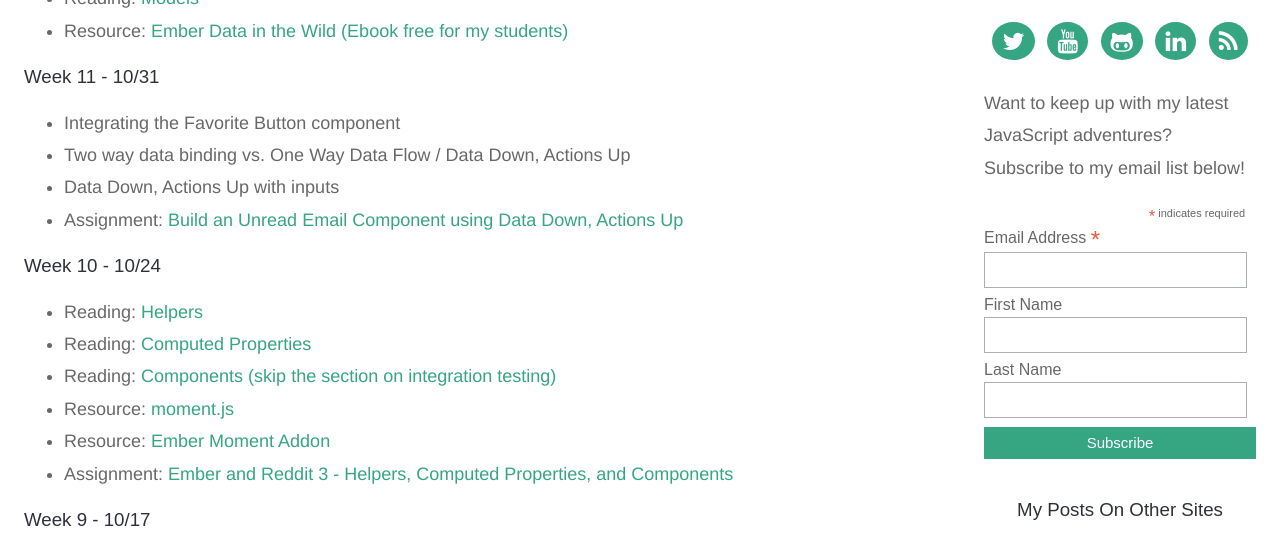
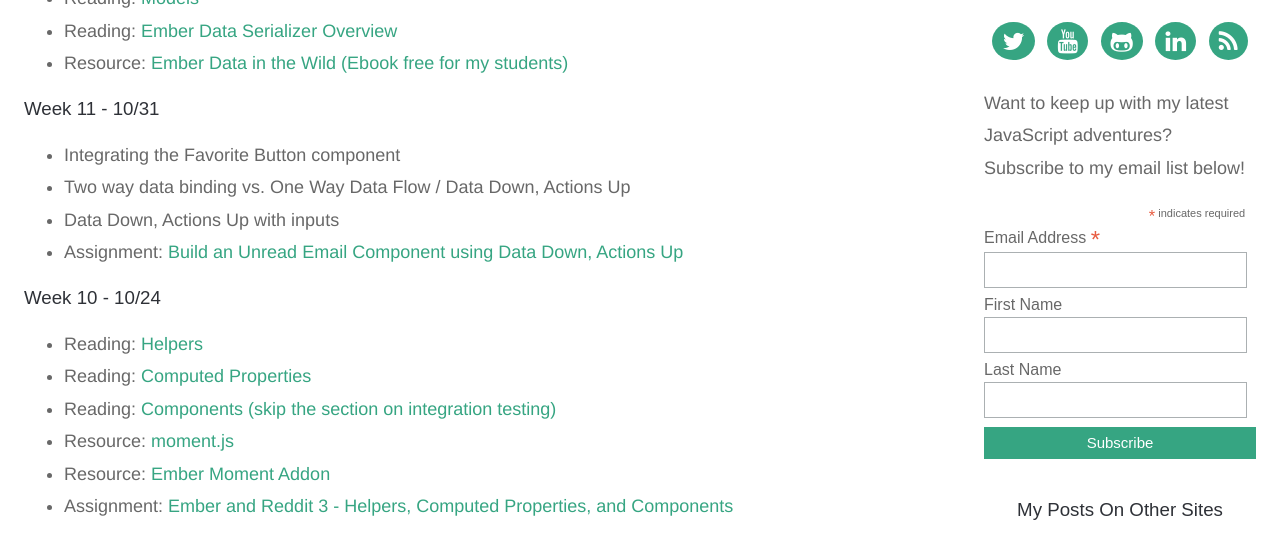
Before and after one commit to iamdtang/skaterdav85.github.io, a Jekyll site: the page built from itp-404/fall-2017.html, in a window 1280 px wide and 900 px high, cut to the strip 363-900 px from the top of the window. Built offline with Jekyll 4.4.1, drawn with Linux system fonts in a browser that asks for light colours; nearby versions of some CDN libraries.

Commit message:
Update fall-2017.html

```diff
--- a/itp-404/fall-2017.html
+++ b/itp-404/fall-2017.html
@@ -21,6 +21,9 @@ layout: default
   </li>
   <li>
     Reading: <a href="https://guides.emberjs.com/v2.16.0/models/" target="_blank">Models</a>
+  </li>
+  <li>
+    Reading: <a href="https://thejsguy.com/2015/12/05/which-ember-data-serializer-should-i-use.html" target="_blank">Ember Data Serializer Overview</a>
   </li>
   <li>
     Resource:
```
